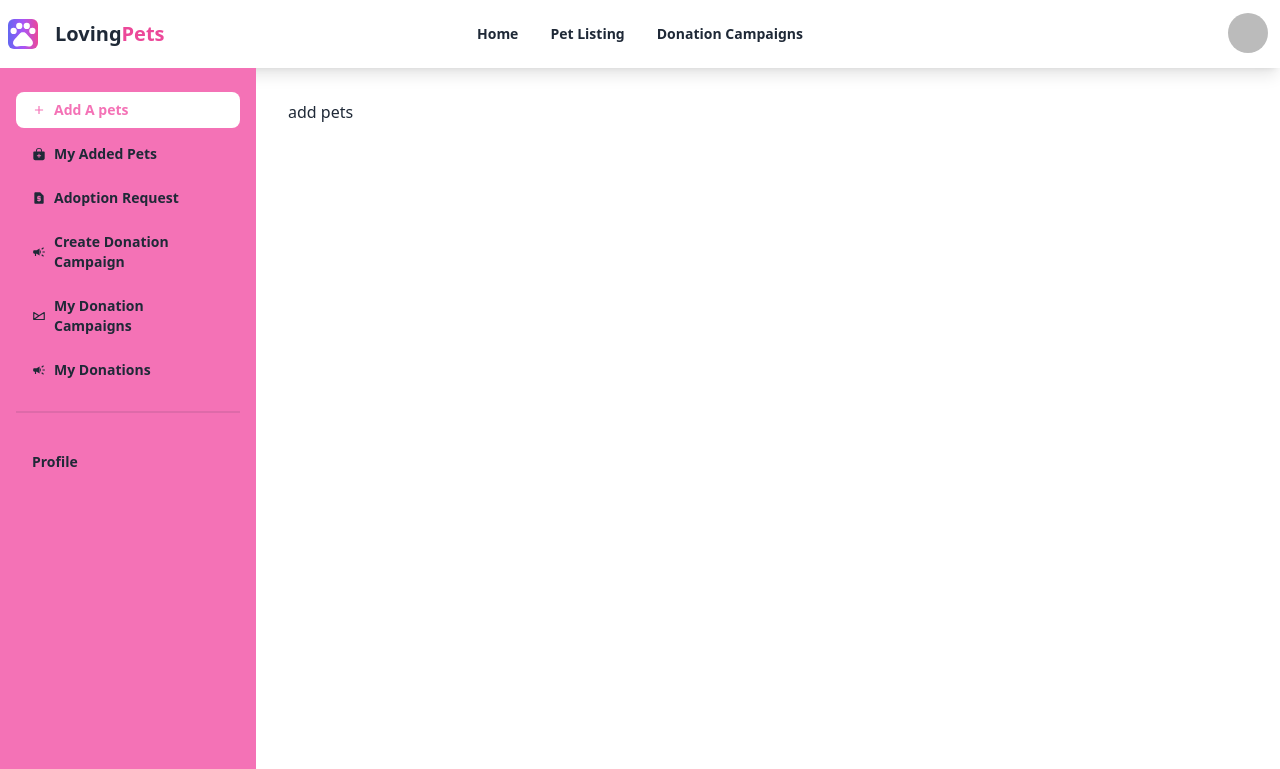
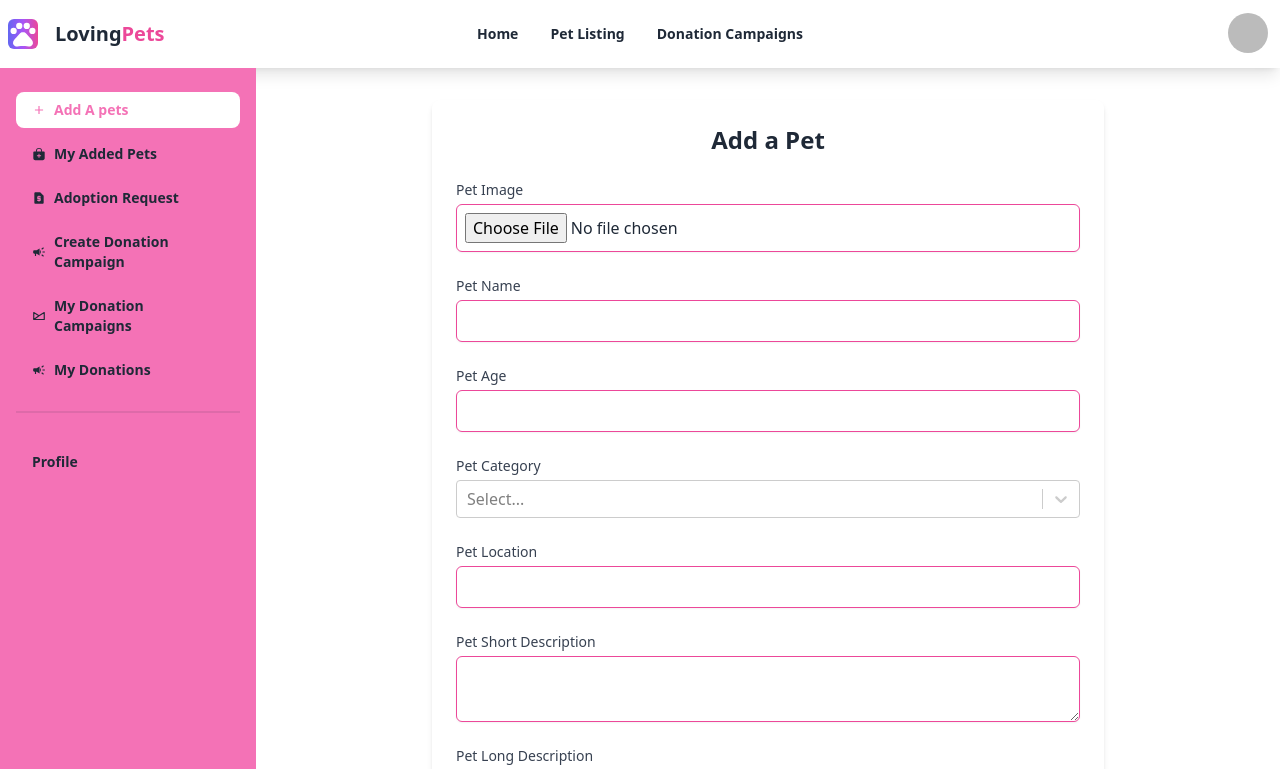
Before and after one commit to Monwar23/projects-12-client, a React (Vite) app: page /dashboard/addAPets in a window 1280 px wide. Shown: the top 769 px of the page. Built offline with nearby package versions, Linux system fonts and the light colour scheme; no server answers; sample sign-in values are in the browser's storage.

Commit message:
create form of add a pet

```diff
--- a/package.json
+++ b/package.json
@@ -19,9 +19,12 @@
     "react": "^18.2.0",
     "react-dom": "^18.2.0",
     "react-helmet": "^6.1.0",
+    "react-hook-form": "^7.51.5",
     "react-hot-toast": "^2.4.1",
     "react-icons": "^5.2.1",
+    "react-quill": "^2.0.0",
     "react-router-dom": "^6.23.1",
+    "react-select": "^5.8.0",
     "react-spinners": "^0.13.8",
     "sort-by": "^1.2.0",
     "sweetalert2": "^11.11.0",
--- a/src/Pages/dashboard/AddAPets.jsx
+++ b/src/Pages/dashboard/AddAPets.jsx
@@ -1,10 +1,117 @@
+
+import { useForm, Controller } from 'react-hook-form';
+import { useQuery } from '@tanstack/react-query';
+import Select from 'react-select';
+import ReactQuill from 'react-quill';
+import 'react-quill/dist/quill.snow.css';
+import { axiosCommon } from '../../hooks/useAxiosCommon';
 
 const AddAPets = () => {
-    return (
+  const { data: categories = [] } = useQuery({
+    queryKey: ['categories'],
+    queryFn: async () => {
+      const res = await axiosCommon.get('/petCategory');
+      return res.data
+    }
+  })
+
+  const { register, handleSubmit, control, formState: { errors } } = useForm()
+
+  const onSubmit = data => {
+    console.log(data);
+  };
+
+  const categoryOptions = categories.map(category => ({
+    value: category.category,
+    label: category.category
+  }));
+
+  return (
+    <div className="max-w-2xl mx-auto p-6 bg-white shadow-md rounded-lg">
+      <h2 className="text-2xl font-semibold mb-6 text-center">Add a Pet</h2>
+      <form onSubmit={handleSubmit(onSubmit)} className="space-y-6">
         <div>
-            <h2>add pets</h2>
+          <label className="block text-sm font-medium text-gray-700">Pet Image</label>
+          <input
+            type="file"
+            {...register('petImageUrl', { required: true })}
+            className="mt-1 block w-full border border-pink-500 rounded-md shadow-sm p-2 focus:border-pink-500 focus:outline-none focus:ring-1 focus:ring-pink-500"
+          />
+          {errors.petImageUrl && <span className="text-red-500 text-sm">This field is required</span>}
         </div>
-    );
+        <div>
+          <label className="block text-sm font-medium text-gray-700">Pet Name</label>
+          <input
+            type="text"
+            {...register('petName', { required: true })}
+            className="mt-1 block w-full border border-pink-500 rounded-md shadow-sm p-2 focus:border-pink-500 focus:outline-none focus:ring-1 focus:ring-pink-500"
+          />
+          {errors.petName && <span className="text-red-500 text-sm">This field is required</span>}
+        </div>
+        <div>
+          <label className="block text-sm font-medium text-gray-700">Pet Age</label>
+          <input
+            type="text"
+            {...register('petAge', { required: true })}
+            className="mt-1 block w-full border border-pink-500 rounded-md shadow-sm p-2 focus:border-pink-500 focus:outline-none focus:ring-1 focus:ring-pink-500"
+          />
+          {errors.petAge && <span className="text-red-500 text-sm">This field is required</span>}
+        </div>
+        <div>
+          <label className="block text-sm font-medium text-gray-700">Pet Category</label>
+          <Controller
+            name="petCategory"
+            control={control}
+            rules={{ required: true }}
+            render={({ field }) => (
+              <Select
+                {...field}
+                options={categoryOptions}
+                className="mt-1 focus:border-pink-500 border-pink-500 focus:outline-none focus:ring-1 focus:ring-pink-500"
+              />
+            )}
+          />
+          {errors.petCategory && <span className="text-red-500 text-sm">This field is required</span>}
+        </div>
+        <div>
+          <label className="block text-sm font-medium text-gray-700">Pet Location</label>
+          <input
+            type="text"
+            {...register('petLocation', { required: true })}
+            className="mt-1 block w-full border border-pink-500 rounded-md shadow-sm p-2 focus:border-pink-500 focus:outline-none focus:ring-1 focus:ring-pink-500"
+          />
+          {errors.petLocation && <span className="text-red-500 text-sm">This field is required</span>}
+        </div>
+        <div>
+          <label className="block text-sm font-medium text-gray-700">Pet Short Description</label>
+          <textarea
+            {...register('petShortDescription', { required: true })}
+            className="mt-1 block w-full border border-pink-500 rounded-md shadow-sm p-2 focus:border-pink-500 focus:outline-none focus:ring-1 focus:ring-pink-500"
+          />
+          {errors.petShortDescription && <span className="text-red-500 text-sm">This field is required</span>}
+        </div>
+        <div>
+          <label className="block text-sm font-medium text-gray-700">Pet Long Description</label>
+          <Controller
+            name="petLongDescription"
+            control={control}
+            rules={{ required: true }}
+            render={({ field }) => (
+              <ReactQuill
+                {...field}
+                className="mt-1 focus:border-pink-500 border-pink-500 focus:outline-none focus:ring-1 focus:ring-pink-500"
+                theme="snow"
+              />
+            )}
+          />
+          {errors.petLongDescription && <span className="text-red-500 text-sm">This field is required</span>}
+        </div>
+        <div className="text-center">
+          <button type="submit" className="w-full btn btn-outline rounded-full border-b-4 text-pink-500 hover:bg-pink-500 hover:text-white hover:border-none">Submit</button>
+        </div>
+      </form>
+    </div>
+  );
 };
 
 export default AddAPets;
```
Also changed, not shown: 1 other file (tests, documents, lock files or other folders).
